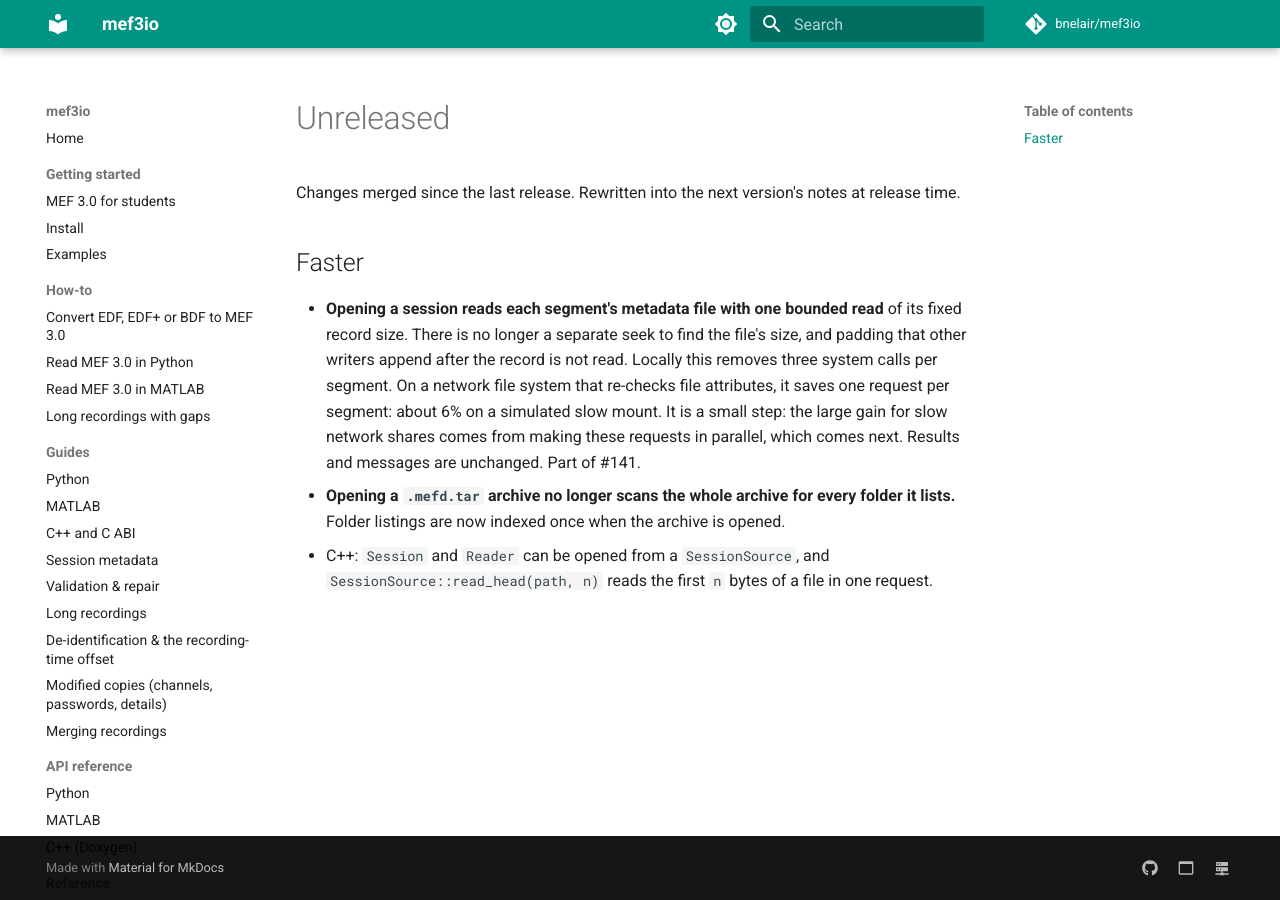
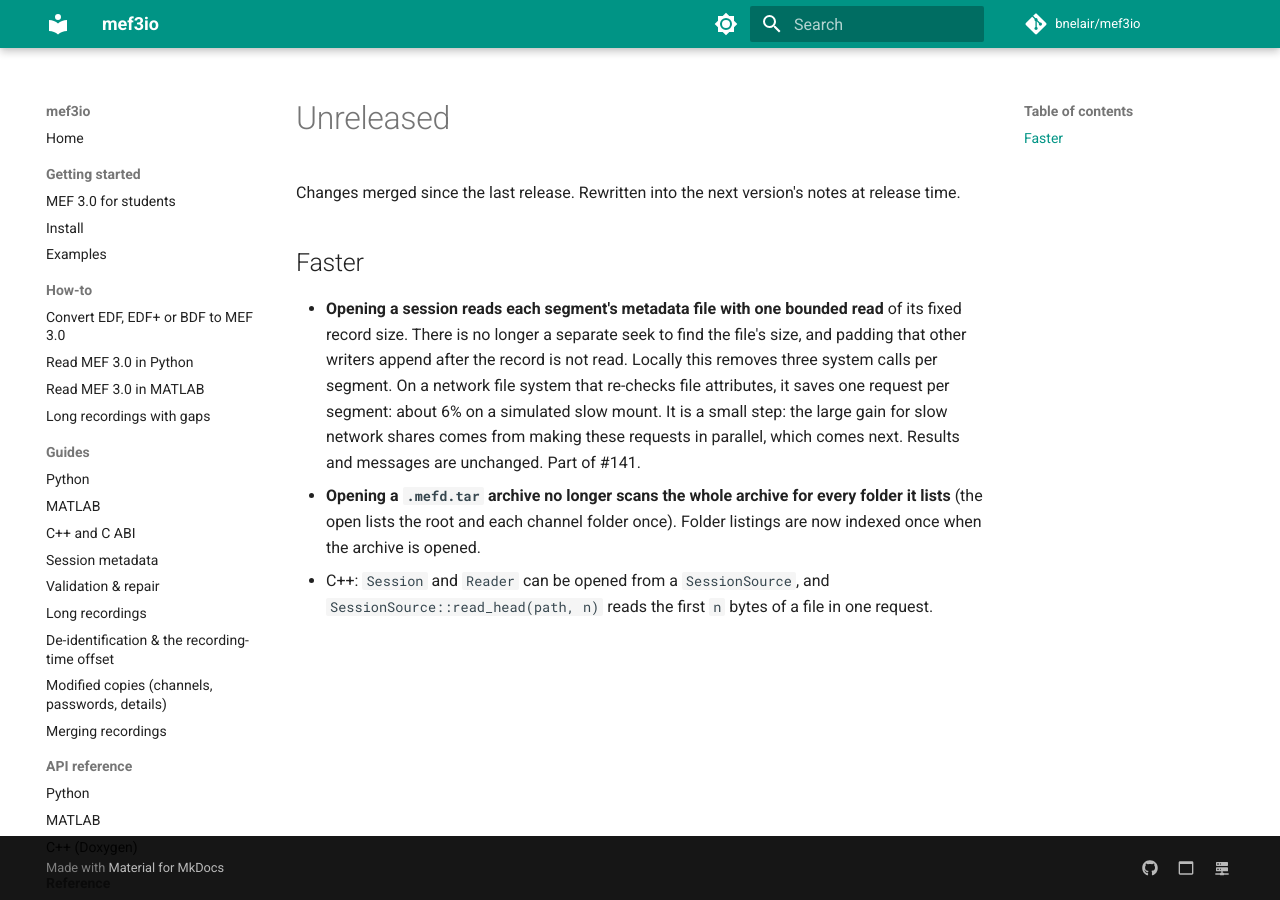
Before and after one commit to bnelair/mef3io, an MkDocs documentation site: the page built from docs/release_notes/unreleased.md, in a window 1280 px wide. Built offline with MkDocs 1.6.1 and Material for MkDocs 9.7.7, drawn with Linux system fonts in a browser that asks for light colours; comment, search, counter and statistics services are not loaded.

Commit message:
Round 2: release-note precision (tar scan per channel folder), wider slack in the list_dir timing test
Co-Authored-By: Claude Opus 5.5 <noreply@anthropic.com>
Claude-Session: https://claude.ai/code/session_01PWYBRHqzczzUfo99eFKLmQ

```diff
--- a/docs/release_notes/unreleased.md
+++ b/docs/release_notes/unreleased.md
@@ -14,8 +14,8 @@ notes at release time.
   gain for slow network shares comes from making these requests in parallel,
   which comes next. Results and messages are unchanged. Part of #141.
 - **Opening a `.mefd.tar` archive no longer scans the whole archive for every
-  folder it lists.** Folder listings are now indexed once when the archive
-  is opened.
+  folder it lists** (the open lists the root and each channel folder once).
+  Folder listings are now indexed once when the archive is opened.
 - C++: `Session` and `Reader` can be opened from a `SessionSource`, and
   `SessionSource::read_head(path, n)` reads the first `n` bytes of a file in
   one request.
```
Also changed, not shown: 1 other file.
